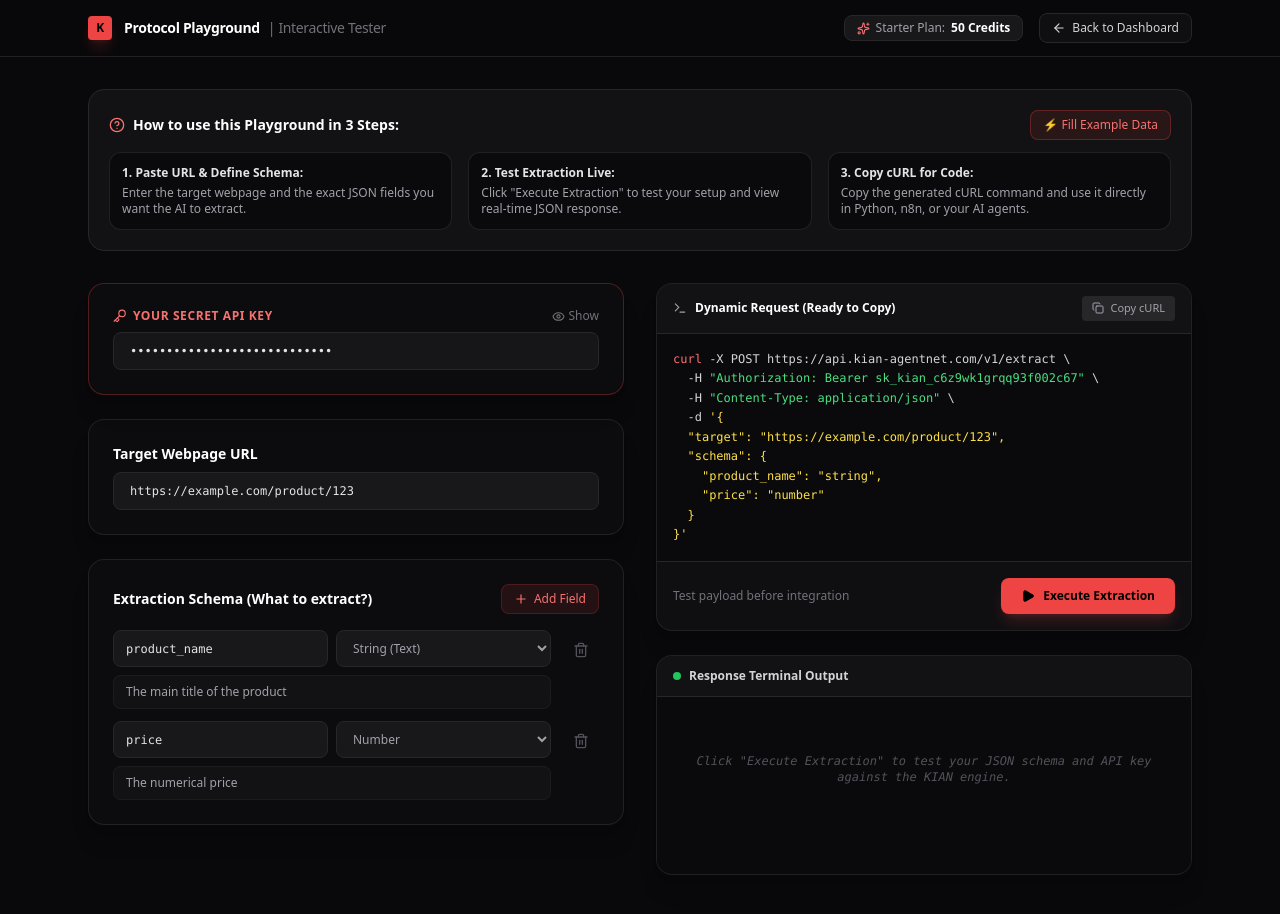
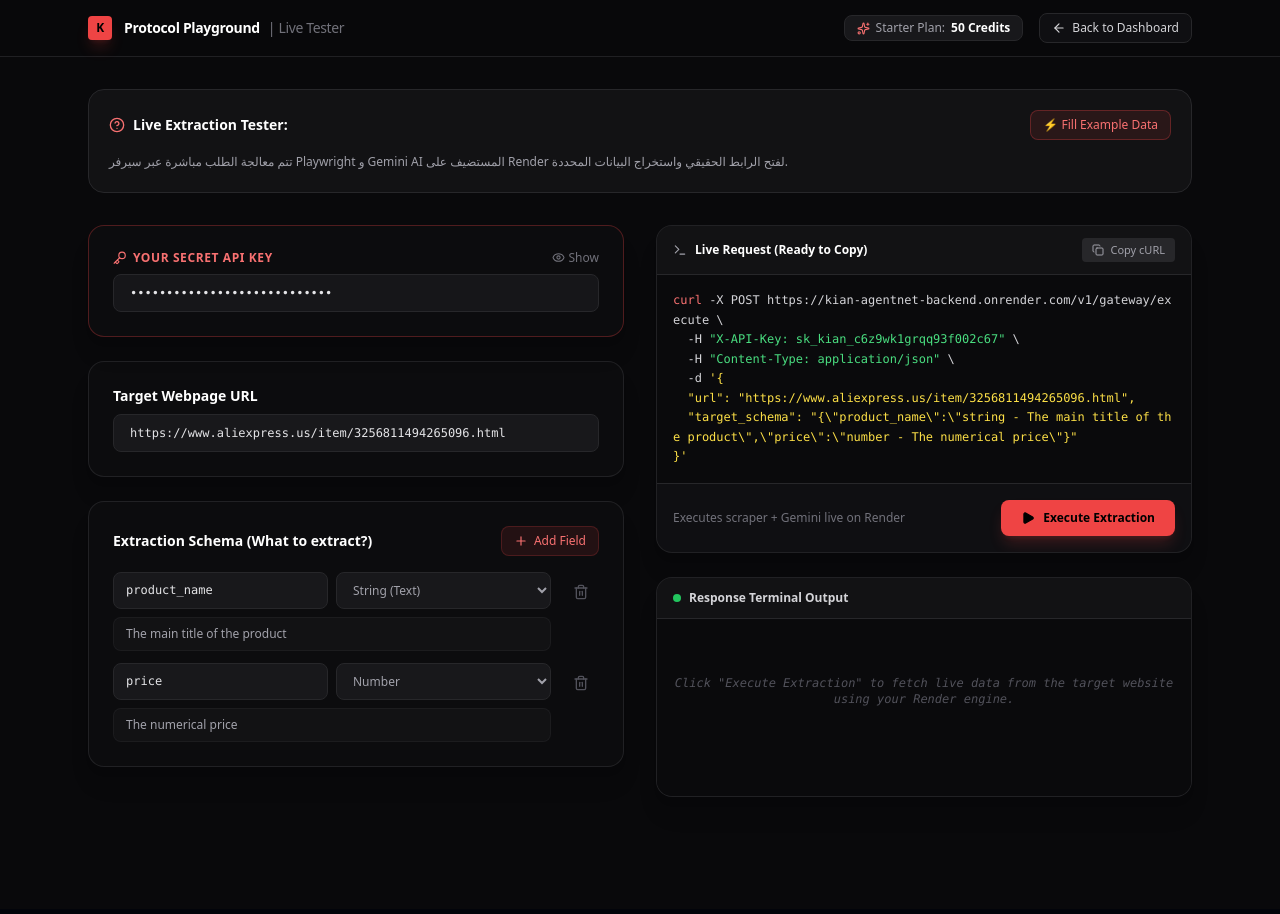
Before and after one commit to chromadreamstudio-netizen/kian-agentnet-ui, a Next.js app: page /playground in a window 1280 px wide. Shown: the top 914 px of the page. Built offline with nearby package versions, Linux system fonts and the light colour scheme.

Commit message:
Connect playground to live Render backend for real URL scraping

```diff
--- a/src/app/playground/page.tsx
+++ b/src/app/playground/page.tsx
@@ -16,7 +16,7 @@ type SchemaField = {
 export default function PlaygroundPage() {
   const [apiKey, setApiKey] = useState("sk_kian_c6z9wk1grqq93f002c67");
   const [showKey, setShowKey] = useState(false);
-  const [targetUrl, setTargetUrl] = useState("https://example.com/product/123");
+  const [targetUrl, setTargetUrl] = useState("https://www.aliexpress.us/item/3256811494265096.html");
   const [fields, setFields] = useState<SchemaField[]>([
     { id: "1", key: "product_name", type: "string", description: "The main title of the product" },
     { id: "2", key: "price", type: "number", description: "The numerical price" }
@@ -25,7 +25,7 @@ export default function PlaygroundPage() {
   const [isExecuting, setIsExecuting] = useState(false);
   const [executionResponse, setExecutionResponse] = useState<string | null>(null);
 
-  // Load Preset Example for Instant Validation
+  // Load Preset Example
   const loadPresetExample = () => {
     setTargetUrl("https://news.ycombinator.com/item?id=37000000");
     setFields([
@@ -49,21 +49,24 @@ export default function PlaygroundPage() {
 
   const generatedSchema = fields.reduce((acc, field) => {
     if (field.key) {
-      acc[field.key] = field.type;
+      acc[field.key] = `${field.type} - ${field.description}`;
     }
     return acc;
   }, {} as Record<string, string>);
 
   const payloadObject = {
-    target: targetUrl,
-    schema: generatedSchema
+    url: targetUrl,
+    target_schema: JSON.stringify(generatedSchema)
   };
 
   const jsonString = JSON.stringify(payloadObject, null, 2);
   const activeKey = apiKey.trim() || "YOUR_API_KEY";
 
-  const curlCommand = `curl -X POST https://api.kian-agentnet.com/v1/extract \\
-  -H "Authorization: Bearer ${activeKey}" \\
+  // Real API Endpoint on Render
+  const BACKEND_URL = "https://kian-agentnet-backend.onrender.com/v1/gateway/execute";
+
+  const curlCommand = `curl -X POST ${BACKEND_URL} \\
+  -H "X-API-Key: ${activeKey}" \\
   -H "Content-Type: application/json" \\
   -d '${jsonString}'`;
 
@@ -73,23 +76,32 @@ export default function PlaygroundPage() {
     setTimeout(() => setCopied(false), 2000);
   };
 
-  const handleExecute = () => {
+  // Real Execution Request to Render Backend
+  const handleExecute = async () => {
     setIsExecuting(true);
     setExecutionResponse(null);
-    setTimeout(() => {
-      const mockResult = {
-        status: "success",
-        credits_used: 1,
-        credits_remaining: 49,
-        execution_time_ms: 342,
-        data: {
-          product_name: "KIAN Enterprise Autonomous Agent Node",
-          price: 299.99
-        }
-      };
-      setExecutionResponse(JSON.stringify(mockResult, null, 2));
+
+    try {
+      const response = await fetch(BACKEND_URL, {
+        method: "POST",
+        headers: {
+          "Content-Type": "application/json",
+          "X-API-Key": activeKey
+        },
+        body: JSON.stringify(payloadObject)
+      });
+
+      const data = await response.json();
+      setExecutionResponse(JSON.stringify(data, null, 2));
+    } catch (error: any) {
+      setExecutionResponse(JSON.stringify({
+        status: "error",
+        message: "Failed to connect to Render backend.",
+        details: error?.message || error
+      }, null, 2));
+    } finally {
       setIsExecuting(false);
-    }, 1400);
+    }
   };
 
   return (
@@ -102,7 +114,7 @@ export default function PlaygroundPage() {
               <span className="text-black font-black text-xs tracking-tighter">K</span>
             </div>
             <span className="font-bold text-sm tracking-tight text-white flex items-center gap-2">
-              Protocol Playground <span className="text-zinc-500 font-normal">| Interactive Tester</span>
+              Protocol Playground <span className="text-zinc-500 font-normal">| Live Tester</span>
             </span>
           </div>
 
@@ -126,7 +138,7 @@ export default function PlaygroundPage() {
         <div className="mb-8 bg-zinc-900/60 border border-zinc-800 p-5 rounded-2xl">
           <div className="flex items-center justify-between mb-3">
             <h2 className="text-sm font-bold text-white flex items-center gap-2">
-              <HelpCircle size={16} className="text-red-400" /> How to use this Playground in 3 Steps:
+              <HelpCircle size={16} className="text-red-400" /> Live Extraction Tester:
             </h2>
             <button
               onClick={loadPresetExample}
@@ -135,20 +147,9 @@ export default function PlaygroundPage() {
               ⚡ Fill Example Data
             </button>
           </div>
-          <div className="grid grid-cols-1 md:grid-cols-3 gap-4 text-xs text-zinc-400">
-            <div className="bg-zinc-950/80 p-3 rounded-xl border border-zinc-800/80">
-              <strong className="text-zinc-200 block mb-1">1. Paste URL &amp; Define Schema:</strong>
-              Enter the target webpage and the exact JSON fields you want the AI to extract.
-            </div>
-            <div className="bg-zinc-950/80 p-3 rounded-xl border border-zinc-800/80">
-              <strong className="text-zinc-200 block mb-1">2. Test Extraction Live:</strong>
-              Click &quot;Execute Extraction&quot; to test your setup and view real-time JSON response.
-            </div>
-            <div className="bg-zinc-950/80 p-3 rounded-xl border border-zinc-800/80">
-              <strong className="text-zinc-200 block mb-1">3. Copy cURL for Code:</strong>
-              Copy the generated cURL command and use it directly in Python, n8n, or your AI agents.
-            </div>
-          </div>
+          <p className="text-xs text-zinc-400 leading-relaxed">
+            تتم معالجة الطلب مباشرة عبر سيرفر Playwright و Gemini AI المستضيف على Render لفتح الرابط الحقيقي واستخراج البيانات المحددة.
+          </p>
         </div>
 
         <div className="grid grid-cols-1 lg:grid-cols-2 gap-8">
@@ -250,7 +251,7 @@ export default function PlaygroundPage() {
             <div className="bg-[#0c0c0e] border border-zinc-800/80 rounded-2xl overflow-hidden shadow-xl flex flex-col">
               <div className="flex items-center justify-between px-4 py-3 border-b border-zinc-800 bg-zinc-900/50">
                 <div className="flex items-center gap-2 text-xs font-semibold text-white">
-                  <Terminal size={14} className="text-zinc-400" /> Dynamic Request (Ready to Copy)
+                  <Terminal size={14} className="text-zinc-400" /> Live Request (Ready to Copy)
                 </div>
                 <button
                   onClick={() => copyToClipboard(curlCommand)}
@@ -263,15 +264,15 @@ export default function PlaygroundPage() {
 
               <div className="p-4 bg-[#0a0a0c] overflow-auto max-h-[260px]">
                 <pre className="font-mono text-[12px] text-zinc-300 leading-relaxed break-all whitespace-pre-wrap">
-                  <span className="text-red-400">curl</span> -X POST https://api.kian-agentnet.com/v1/extract \{'\n'}
-                  {'  '}-H <span className="text-green-400">&quot;Authorization: Bearer {activeKey}&quot;</span> \{'\n'}
+                  <span className="text-red-400">curl</span> -X POST {BACKEND_URL} \{'\n'}
+                  {'  '}-H <span className="text-green-400">&quot;X-API-Key: {activeKey}&quot;</span> \{'\n'}
                   {'  '}-H <span className="text-green-400">&quot;Content-Type: application/json&quot;</span> \{'\n'}
                   {'  '}-d <span className="text-yellow-300">&apos;{jsonString}&apos;</span>
                 </pre>
               </div>
 
               <div className="p-4 border-t border-zinc-800 bg-zinc-900/30 flex items-center justify-between">
-                <span className="text-xs text-zinc-500">Test payload before integration</span>
+                <span className="text-xs text-zinc-500">Executes scraper + Gemini live on Render</span>
                 <button
                   onClick={handleExecute}
                   disabled={isExecuting}
@@ -279,7 +280,7 @@ export default function PlaygroundPage() {
                 >
                   {isExecuting ? (
                     <>
-                      <RefreshCw size={14} className="animate-spin" /> Extracting Data...
+                      <RefreshCw size={14} className="animate-spin" /> Scraping Webpage...
                     </>
                   ) : (
                     <>
@@ -297,7 +298,7 @@ export default function PlaygroundPage() {
                   <span className="w-2 h-2 rounded-full bg-green-500" /> Response Terminal Output
                 </span>
                 {executionResponse && (
-                  <span className="text-[10px] font-mono text-zinc-500">HTTP 200 OK</span>
+                  <span className="text-[10px] font-mono text-zinc-500">Live Render Response</span>
                 )}
               </div>
               <div className="p-4 bg-[#0a0a0c] font-mono text-xs text-green-400 flex-1 overflow-auto">
@@ -305,7 +306,7 @@ export default function PlaygroundPage() {
                   <pre className="whitespace-pre-wrap">{executionResponse}</pre>
                 ) : (
                   <div className="text-zinc-600 text-center py-10 italic">
-                    Click &quot;Execute Extraction&quot; to test your JSON schema and API key against the KIAN engine.
+                    Click &quot;Execute Extraction&quot; to fetch live data from the target website using your Render engine.
                   </div>
                 )}
               </div>
```
